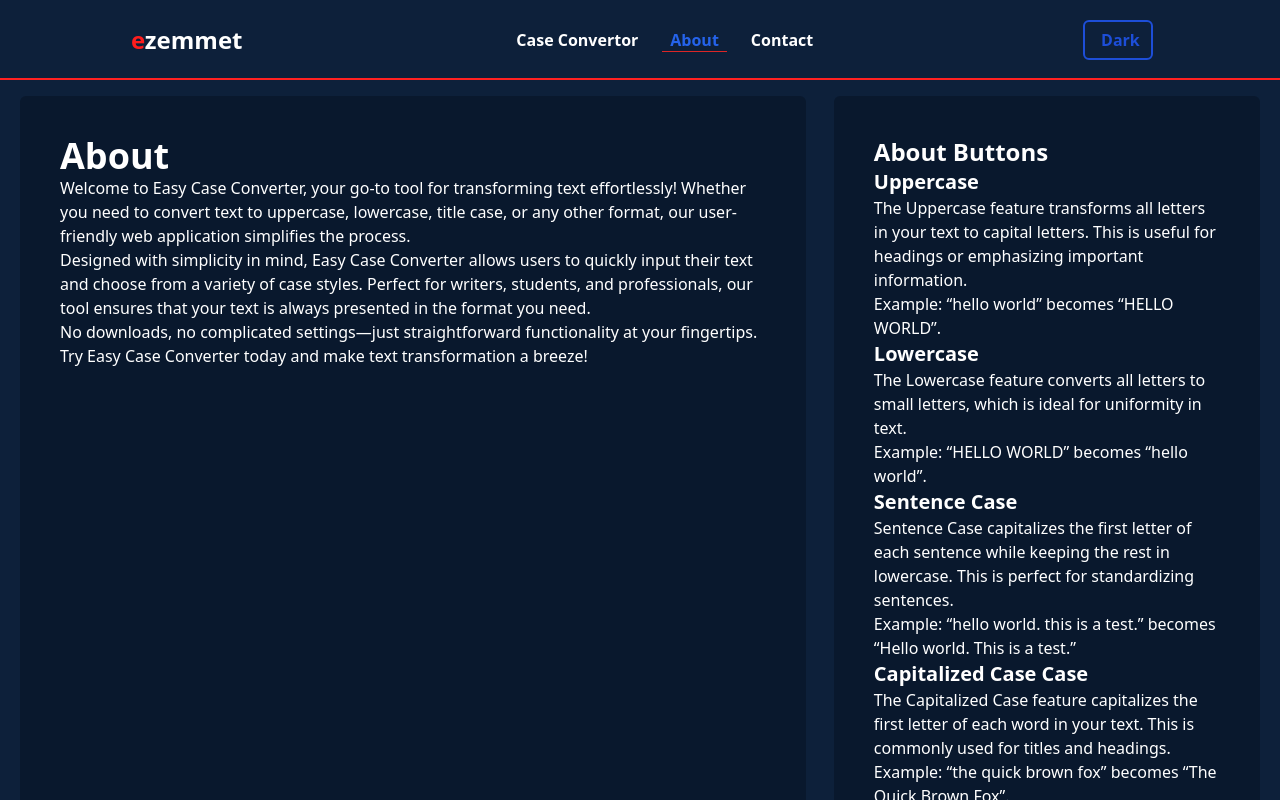
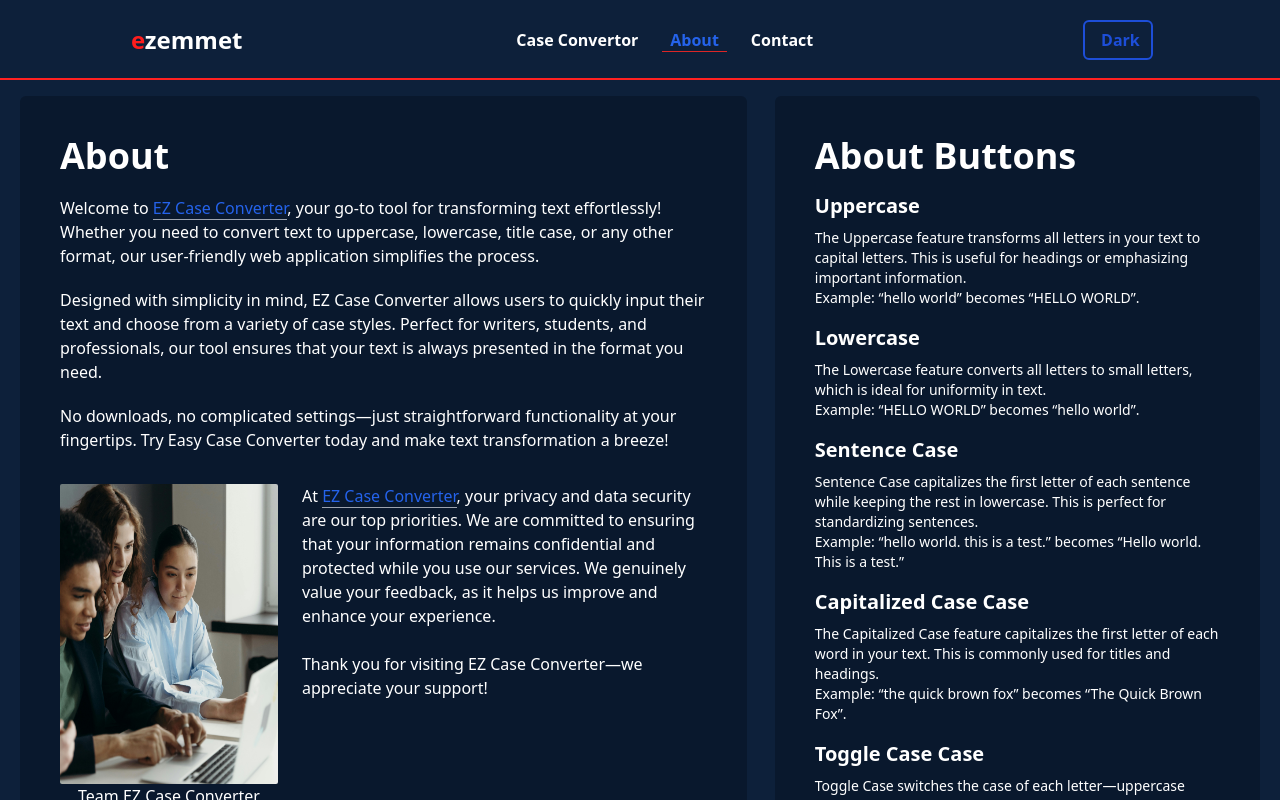
Before and after one commit to ezemmet/webtools, a React (Vite) app: page /about in a window 1280 px wide. Shown: the top 800 px of the page. Built offline with nearby package versions, Linux system fonts and the light colour scheme.

Commit message:
Complete about

```diff
--- a/src/components/About.jsx
+++ b/src/components/About.jsx
@@ -1,44 +1,56 @@
 import React from 'react'
+import { Link } from 'react-router-dom'
+import TeamImage from '../Image/teambgimg.jpg'
 
 const About = ({ switchMode, switchInnerColor }) => {
   return (
-    <div className='h-[110vh] px-5 py-4 flex' style={switchMode}>
+    <div className='h-[120vh] px-5 py-4 flex' style={switchMode}>
       <div
         style={switchInnerColor}
-        className='rounded-md p-10'>
+        className='rounded-md p-10 w-[60%]'>
         <h2 className='text-4xl font-semibold'>About</h2>
-        <p><span>Welcome to Easy Case Converter, your go-to tool for transforming text effortlessly! Whether you need to convert text to uppercase, lowercase, title case, or any other format, our user-friendly web application simplifies the process.</span></p>
-        <p><span>Designed with simplicity in mind, Easy Case Converter allows users to quickly input their text and choose from a variety of case styles. Perfect for writers, students, and professionals, our tool ensures that your text is always presented in the format you need.</span></p>
-        <p><span>No downloads, no complicated settings—just straightforward functionality at your fingertips. Try Easy Case Converter today and make text transformation a breeze!</span></p>
+        <p className='mt-5'><span>Welcome to <Link className='border-b border-gray-400 text-blue-600'>EZ Case Converter</Link>, your go-to tool for transforming text effortlessly! Whether you need to convert text to uppercase, lowercase, title case, or any other format, our user-friendly web application simplifies the process.</span></p>
+        <p className='mt-5'><span>Designed with simplicity in mind, EZ Case Converter allows users to quickly input their text and choose from a variety of case styles. Perfect for writers, students, and professionals, our tool ensures that your text is always presented in the format you need.</span></p>
+        <p className='mt-5'><span>No downloads, no complicated settings—just straightforward functionality at your fingertips. Try Easy Case Converter today and make text transformation a breeze!</span></p>
+        <div className='flex mt-8'>
+          <div className='w-[35%]'>
+            <img src={TeamImage} alt="Team" className='h-[300px] rounded-sm' />
+            <p className='text-center'>Team EZ Case Converter</p>
+          </div>
+          <div className='ml-6 w-[65%]'>
+            <p><span>At <Link className='border-b border-gray-400 text-blue-600'>EZ Case Converter</Link>, your privacy and data security are our top priorities. We are committed to ensuring that your information remains confidential and protected while you use our services. We genuinely value your feedback, as it helps us improve and enhance your experience.</span></p>
+            <p className='mt-6'><span>Thank you for visiting EZ Case Converter—we appreciate your support!</span></p>
+          </div>
+        </div>
       </div>
 
       <div
         style={switchInnerColor}
-        className='ml-7 w-[80vw] p-10 rounded-md'>
-        <h2 className='text-2xl font-semibold'>About Buttons</h2>
+        className='ml-7 w-[40%] p-10 rounded-md'>
+        <h2 className='text-4xl font-semibold'>About Buttons</h2>
         <div>
-          <h3 className='font-semibold text-xl'>Uppercase</h3>
-          <p><span>The Uppercase feature transforms all letters in your text to capital letters. This is useful for headings or emphasizing important information.
+          <h3 className='font-semibold text-xl mt-4'>Uppercase</h3>
+          <p className='text-sm mt-2'><span>The Uppercase feature transforms all letters in your text to capital letters. This is useful for headings or emphasizing important information.
             <p>Example: “hello world” becomes “HELLO WORLD”.</p></span></p>
         </div>
         <div>
-          <h3 className='font-semibold text-xl'>Lowercase</h3>
-          <p><span>The Lowercase feature converts all letters to small letters, which is ideal for uniformity in text.
+          <h3 className='font-semibold text-xl mt-4'>Lowercase</h3>
+          <p className='text-sm mt-2'><span>The Lowercase feature converts all letters to small letters, which is ideal for uniformity in text.
             <p>Example: “HELLO WORLD” becomes “hello world”.</p></span></p>
         </div>
         <div>
-          <h3 className='font-semibold text-xl'>Sentence Case</h3>
-          <p><span>Sentence Case capitalizes the first letter of each sentence while keeping the rest in lowercase. This is perfect for standardizing sentences.
+          <h3 className='font-semibold text-xl mt-4'>Sentence Case</h3>
+          <p className='text-sm mt-2'><span>Sentence Case capitalizes the first letter of each sentence while keeping the rest in lowercase. This is perfect for standardizing sentences.
             <p>Example: “hello world. this is a test.” becomes “Hello world. This is a test.”</p></span></p>
         </div>
         <div>
-          <h3 className='font-semibold text-xl'>Capitalized Case Case</h3>
-          <p><span>The Capitalized Case feature capitalizes the first letter of each word in your text. This is commonly used for titles and headings.
+          <h3 className='font-semibold text-xl mt-4'>Capitalized Case Case</h3>
+          <p className='text-sm mt-2'><span>The Capitalized Case feature capitalizes the first letter of each word in your text. This is commonly used for titles and headings.
             <p>Example: “the quick brown fox” becomes “The Quick Brown Fox”.</p></span></p>
         </div>
         <div>
-          <h3 className='font-semibold text-xl'>Toggle Case Case</h3>
-          <p><span>Toggle Case switches the case of each letter—uppercase letters become lowercase and vice versa. This is a fun way to play with text.
+          <h3 className='font-semibold text-xl mt-4'>Toggle Case Case</h3>
+          <p className='text-sm mt-2'><span>Toggle Case switches the case of each letter—uppercase letters become lowercase and vice versa. This is a fun way to play with text.
             <p>Example: “Hello World” becomes “hElLo wOrLd”.</p></span></p>
         </div>
       </div>
```
Also changed, not shown: src/Image/teambgimg.jpg (added).
